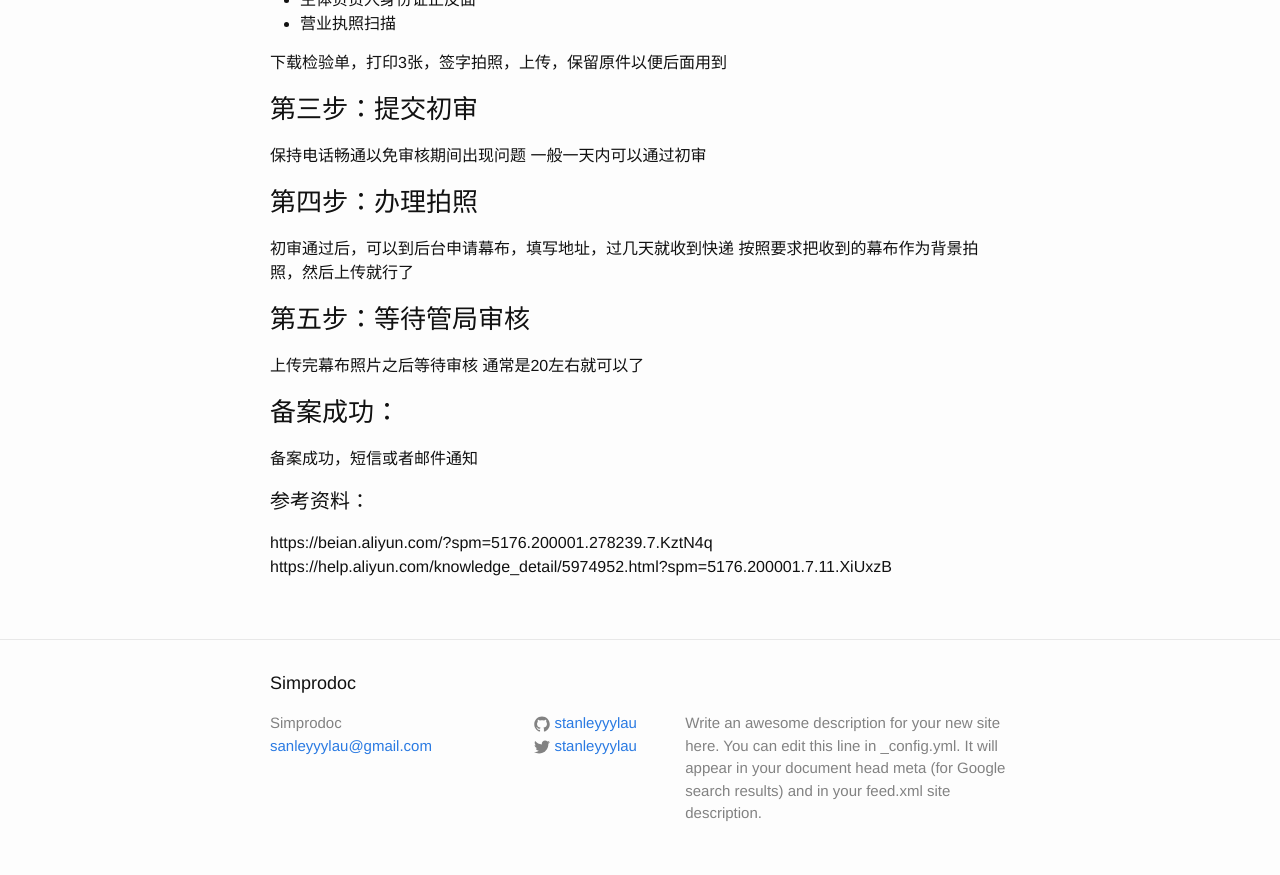
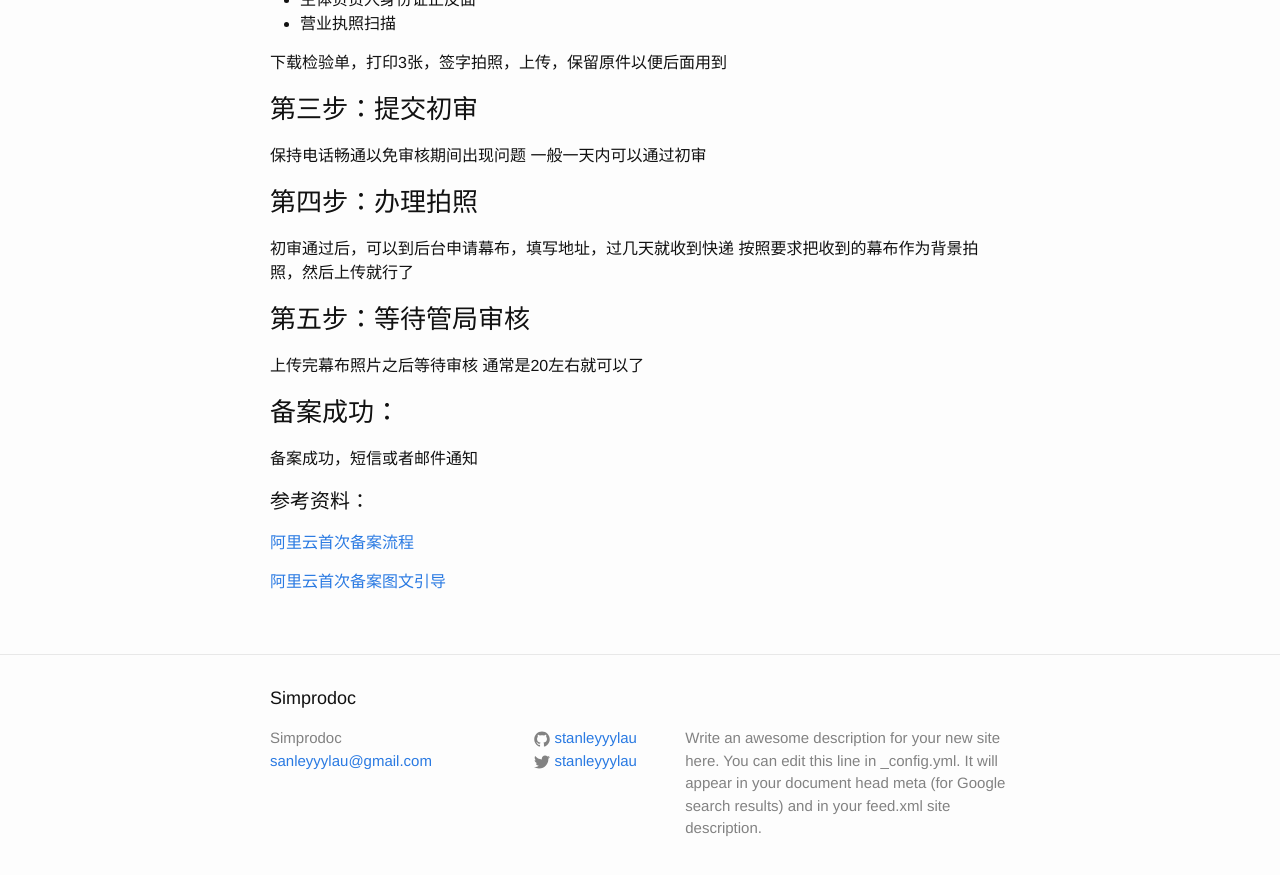
Before and after one commit to stanleyyylau/simprodoc, a Jekyll site: the page built from _posts/2016-06-01-websiteapi.markdown, in a window 1280 px wide and 900 px high, scrolled down 773 px. Shown: the top 875 px of the window. Built offline with Jekyll 4.4.1, drawn with Linux system fonts in a browser that asks for light colours.

Commit message:
markdown links

```diff
--- a/_posts/2016-06-01-paymentapi.markdown
+++ b/_posts/2016-06-01-paymentapi.markdown
@@ -15,7 +15,7 @@ categories: jekyll update
 + 银行对公账户
 
 
-申请地址：https://b.alipay.com/order/productDetail.htm?productId=2015110218012942
+[申请地址](https://b.alipay.com/order/productDetail.htm?productId=2015110218012942)
 申请完之后提供以下接口给我们做开发整合
 
 + 支付宝商户号：
@@ -27,7 +27,7 @@ categories: jekyll update
 到微信官网申请一个微信商户号，提供下列资料给我们
 微信扫码支付：（需先申请公众号）
 
-申请地址：http://kf.qq.com/faq/120911VrYVrA150906yUZze6.html
+[申请地址](http://kf.qq.com/faq/120911VrYVrA150906yUZze6.html)
 申请好了之后提供下面资料给我们做开发
 
 + 微信支付商户号：
--- a/_posts/2016-06-01-websiteapi.markdown
+++ b/_posts/2016-06-01-websiteapi.markdown
@@ -68,5 +68,6 @@ categories: jekyll update
 
 
 #### 参考资料：
-https://beian.aliyun.com/?spm=5176.200001.278239.7.KztN4q
-https://help.aliyun.com/knowledge_detail/5974952.html?spm=5176.200001.7.11.XiUxzB
+[阿里云首次备案流程](https://beian.aliyun.com/?spm=5176.200001.278239.7.KztN4q)
+
+[阿里云首次备案图文引导](https://help.aliyun.com/knowledge_detail/5974952.html?spm=5176.200001.7.11.XiUxzB)
```
